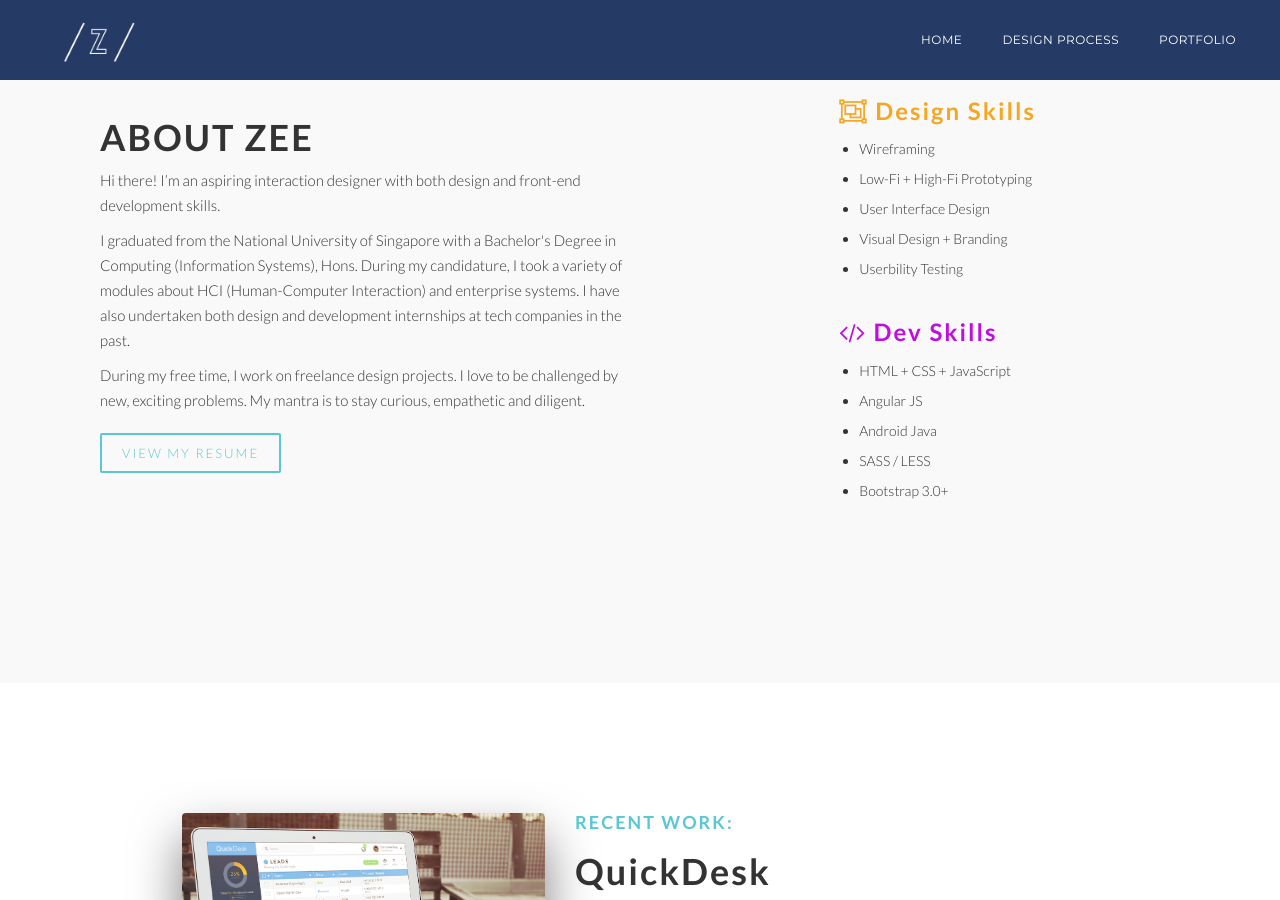
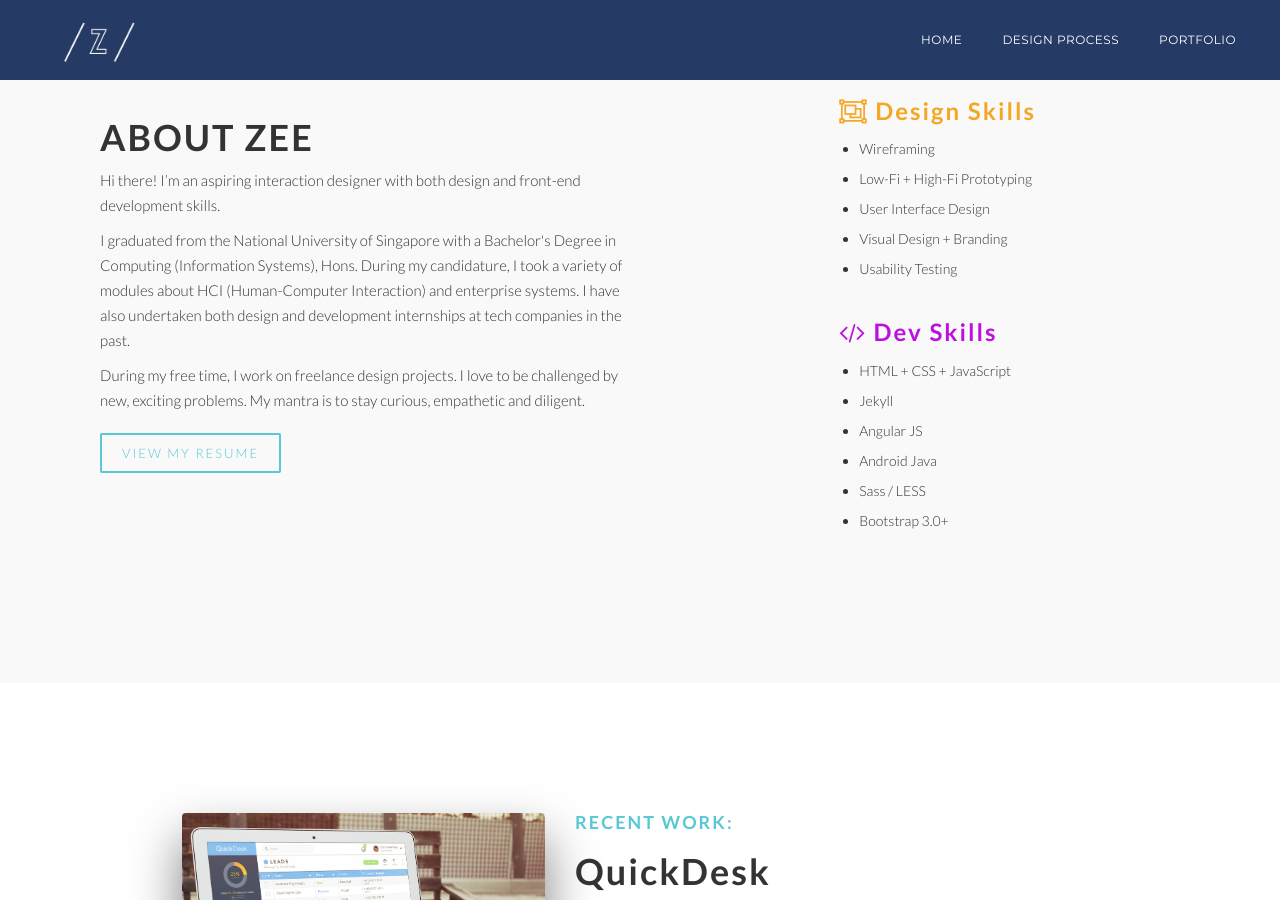
Before and after one commit to yzixuan/yzixuan.github.io, a Jekyll site: the page built from index.html, in a window 1280 px wide and 900 px high, scrolled down 902 px. Built offline with Jekyll 4.4.1, drawn with Linux system fonts in a browser that asks for light colours.

Commit message:
update skills section in index.html

```diff
--- a/_includes/about.html
+++ b/_includes/about.html
@@ -25,16 +25,17 @@
             <li>Low-Fi + High-Fi Prototyping</li>
             <li>User Interface Design</li>
             <li>Visual Design + Branding</li>
-            <li>Userbility Testing</li>
+            <li>Usability Testing</li>
           </ul>
 
           <h3 class="purple"><i class="fa fa-code"></i> Dev Skills</h3>
 
           <ul class="skill-list padding-bottom">
             <li>HTML + CSS + JavaScript</li>
+            <li>Jekyll</li>
             <li>Angular JS</li>
             <li>Android Java</li>
-            <li>SASS / LESS</li>
+            <li>Sass / LESS</li>
             <li>Bootstrap 3.0+</li>
           </ul>
       </div>
```
